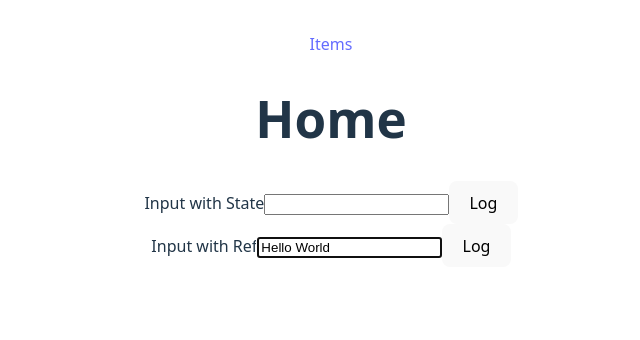
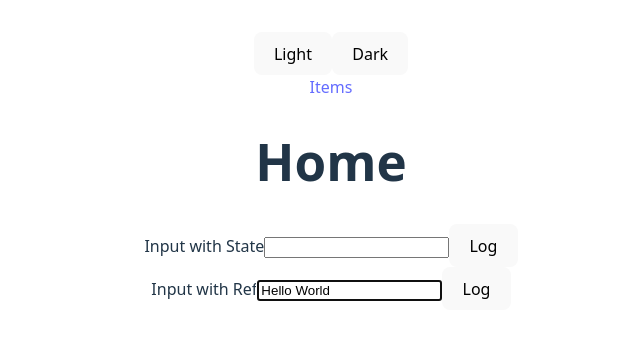
Before and after one commit to Rael-courses/demo-react, a React (Vite) app: page / in a window 1280 px wide. Shown: the top 340 px of the page, without its empty margins (309-949 px from the left). Built offline with nearby package versions, Linux system fonts and the light colour scheme.

Commit message:
Add ThemeContextProvider for theme management; implement light and dark mode toggling in Home page

```diff
--- a/src/App.tsx
+++ b/src/App.tsx
@@ -1,10 +1,13 @@
 import "./App.css";
 import { Router } from "./components/Router";
+import { ThemeContextProvider } from "./contexts/ThemeContextProvider";
 
 function App() {
   return (
     <div>
-      <Router />
+      <ThemeContextProvider>
+        <Router />
+      </ThemeContextProvider>
     </div>
   );
 }
--- /dev/null
+++ b/src/contexts/ThemeContextProvider/index.tsx
@@ -0,0 +1,37 @@
+import { useState, type PropsWithChildren } from "react";
+import { ThemeContext, type ThemeMode } from "./utils";
+
+export const ThemeContextProvider: React.FC<PropsWithChildren> = ({
+  children,
+}) => {
+  const [theme, setTheme] = useState<ThemeMode>(() => {
+    const themeMode: ThemeMode | null =
+      (localStorage.getItem("theme") as ThemeMode) || null;
+    if (!themeMode) {
+      localStorage.setItem("theme", "light");
+    }
+
+    document.documentElement.classList.add(themeMode);
+    return themeMode;
+  });
+
+  const setLightMode = () => {
+    document.documentElement.classList.remove("dark");
+    document.documentElement.classList.add("light");
+    localStorage.setItem("theme", "light");
+    setTheme("light");
+  };
+
+  const setDarkMode = () => {
+    document.documentElement.classList.remove("light");
+    document.documentElement.classList.add("dark");
+    localStorage.setItem("theme", "dark");
+    setTheme("dark");
+  };
+
+  return (
+    <ThemeContext.Provider value={{ theme, setLightMode, setDarkMode }}>
+      {children}
+    </ThemeContext.Provider>
+  );
+};
--- /dev/null
+++ b/src/contexts/ThemeContextProvider/utils.ts
@@ -0,0 +1,21 @@
+import { createContext, useContext } from "react";
+
+export type ThemeMode = "light" | "dark";
+
+type ThemeContextType = {
+  theme: ThemeMode;
+  setLightMode: () => void;
+  setDarkMode: () => void;
+};
+
+export const ThemeContext = createContext<ThemeContextType | null>(null);
+
+export const useThemeContext = () => {
+  const context = useContext(ThemeContext);
+  if (!context) {
+    throw new Error(
+      "useThemeContext must be used within a ThemeContextProvider"
+    );
+  }
+  return context;
+};
--- a/src/index.css
+++ b/src/index.css
@@ -11,6 +11,11 @@
   text-rendering: optimizeLegibility;
   -webkit-font-smoothing: antialiased;
   -moz-osx-font-smoothing: grayscale;
+}
+
+.dark {
+  background-color: #242424 !important;
+  color: #ffffff !important;
 }
 
 a {
--- a/src/pages/Home/index.tsx
+++ b/src/pages/Home/index.tsx
@@ -1,10 +1,15 @@
 import { Link } from "react-router-dom";
 import { InputFieldRef } from "../../components/InputFieldRef";
 import { InputFieldState } from "../../components/InputFieldState";
+import { useThemeContext } from "../../contexts/ThemeContextProvider/utils";
 
 export const Home: React.FC = () => {
+  const { setLightMode, setDarkMode } = useThemeContext();
+
   return (
     <div>
+      <button onClick={() => setLightMode()}>Light</button>
+      <button onClick={() => setDarkMode()}>Dark</button>
       <nav>
         <Link to="/items">Items</Link>
       </nav>
```
